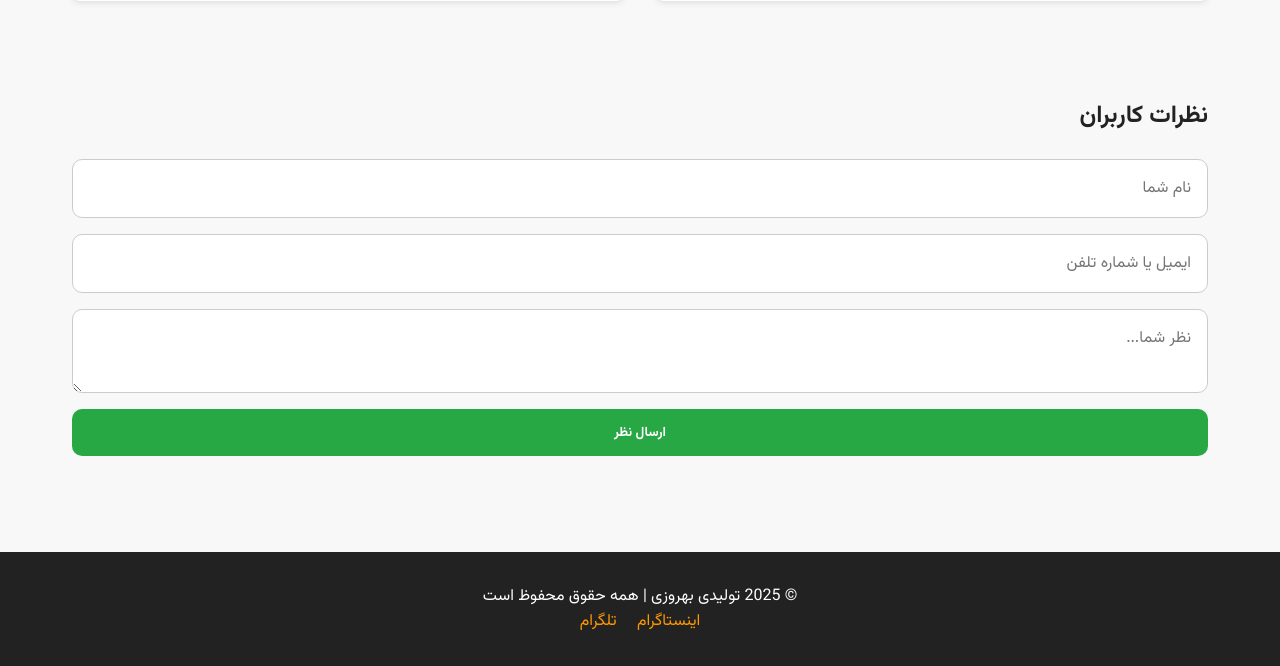
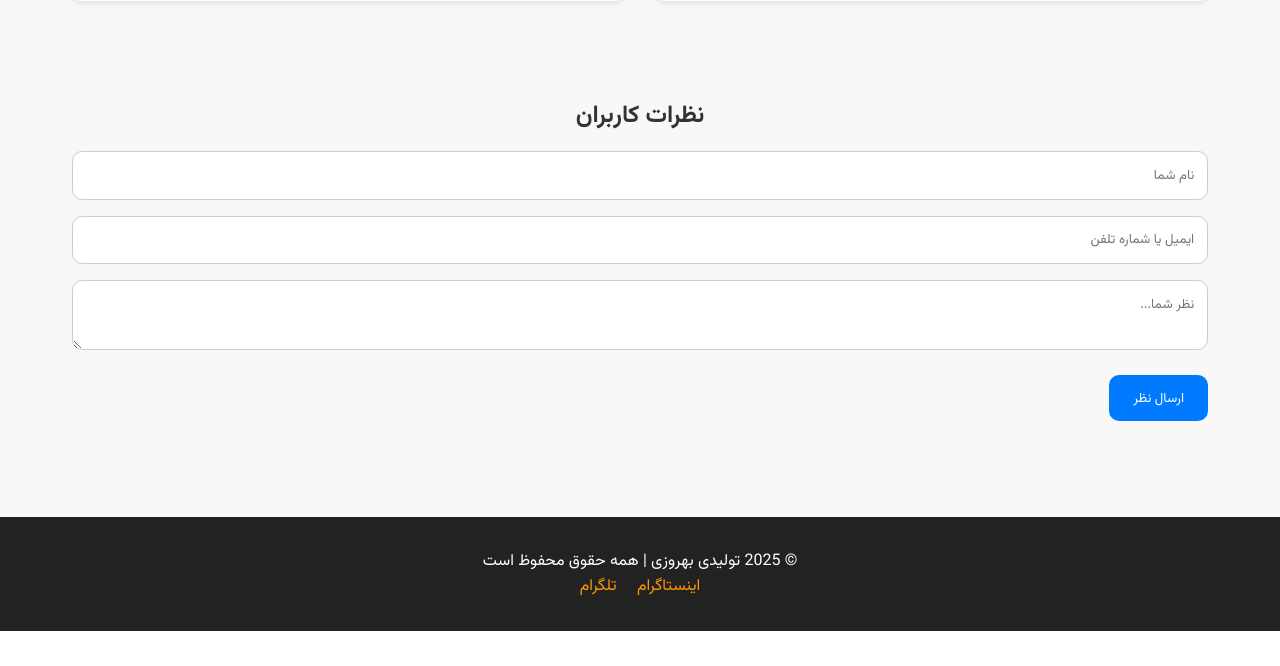
Before and after one commit to Mahdi-Behrouzi/tolidi_behrouzi, a PHP site: page / in a window 1280 px wide. Shown: the part 984-1650 px from the top of the page. After the commit the page ends 1615 px from the top, so only its background shows below. Run offline with PHP 8.4, Linux system fonts and the light colour scheme.

Commit message:
Update style.css

```diff
--- a/style.css
+++ b/style.css
@@ -185,71 +185,50 @@ footer .socials a {
 }
 
 /* 🌟 بخش فرم نظرات */
-.comments-section {
-  max-width: 700px;
-  margin: 3rem auto;
-  background: #f7f7f7;
+..comment-section,
+.admin-panel {
+  background: #f9f9f9;
   padding: 2rem;
-  border-radius: 20px;
-  box-shadow: 0 10px 25px rgba(0, 0, 0, 0.1);
-  font-family: sans-serif;
+  border-radius: 16px;
+  max-width: 600px;
+  margin: 2rem auto;
+  box-shadow: 0 4px 12px rgba(0,0,0,0.1);
 }
 
-.comments-section h2 {
+.comment-section h2,
+.admin-panel h2,
+.admin-panel h3 {
   text-align: center;
   color: #333;
-  margin-bottom: 1.5rem;
+  margin-bottom: 1rem;
 }
 
-#commentForm {
-  display: flex;
-  flex-direction: column;
-  gap: 1rem;
+input, textarea {
+  width: 100%;
+  padding: 0.8rem;
+  margin-bottom: 1rem;
+  border: 1px solid #ccc;
+  border-radius: 10px;
 }
 
-#commentForm input,
-#commentForm textarea {
-  padding: 1rem;
+button {
+  background: #007bff;
+  color: white;
+  padding: 0.8rem 1.5rem;
+  border: none;
   border-radius: 10px;
-  border: 1px solid #ccc;
-  font-size: 16px;
+  cursor: pointer;
 }
 
-#commentForm button {
-  padding: 0.8rem;
-  background-color: #28a745;
-  color: white;
-  border: none;
-  font-weight: bold;
-  border-radius: 10px;
-  cursor: pointer;
-  transition: background 0.3s ease;
+button:hover {
+  background: #0056b3;
 }
 
-#commentForm button:hover {
-  background-color: #218838;
+.comment-card {
+  background: #fff;
+  border-left: 5px solid #007bff;
+  padding: 1rem;
+  border-radius: 12px;
+  margin-bottom: 1rem;
+  box-shadow: 0 2px 6px rgba(0,0,0,0.05);
 }
-
-.success {
-  color: green;
-  text-align: center;
-  font-weight: bold;
-  margin-top: 1rem;
-}
-
-.comment-list {
-  margin-top: 2rem;
-}
-
-.comment-item {
-  background: white;
-  border-radius: 12px;
-  padding: 1rem;
-  margin-bottom: 1rem;
-  box-shadow: 0 3px 8px rgba(0, 0, 0, 0.05);
-}
-
-.comment-item small {
-  color: #888;
-  font-size: 12px;
-}
```
